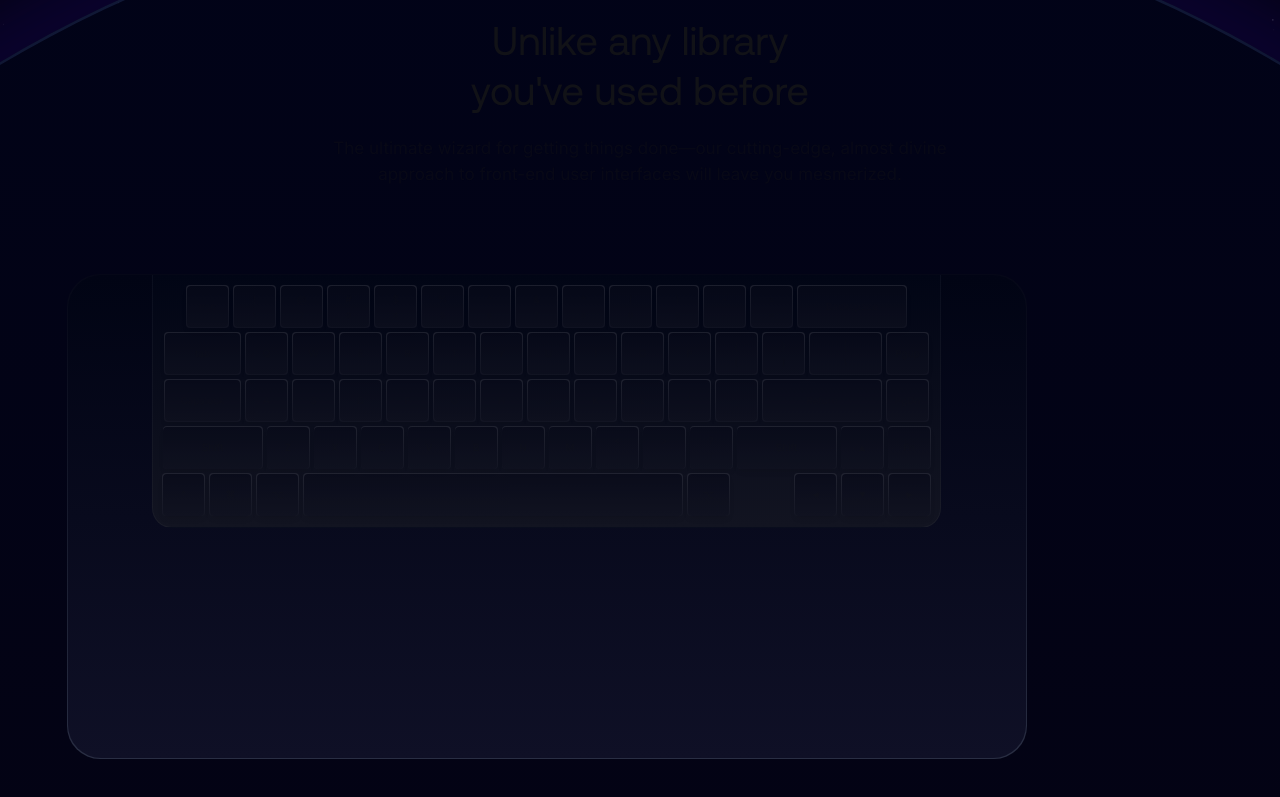
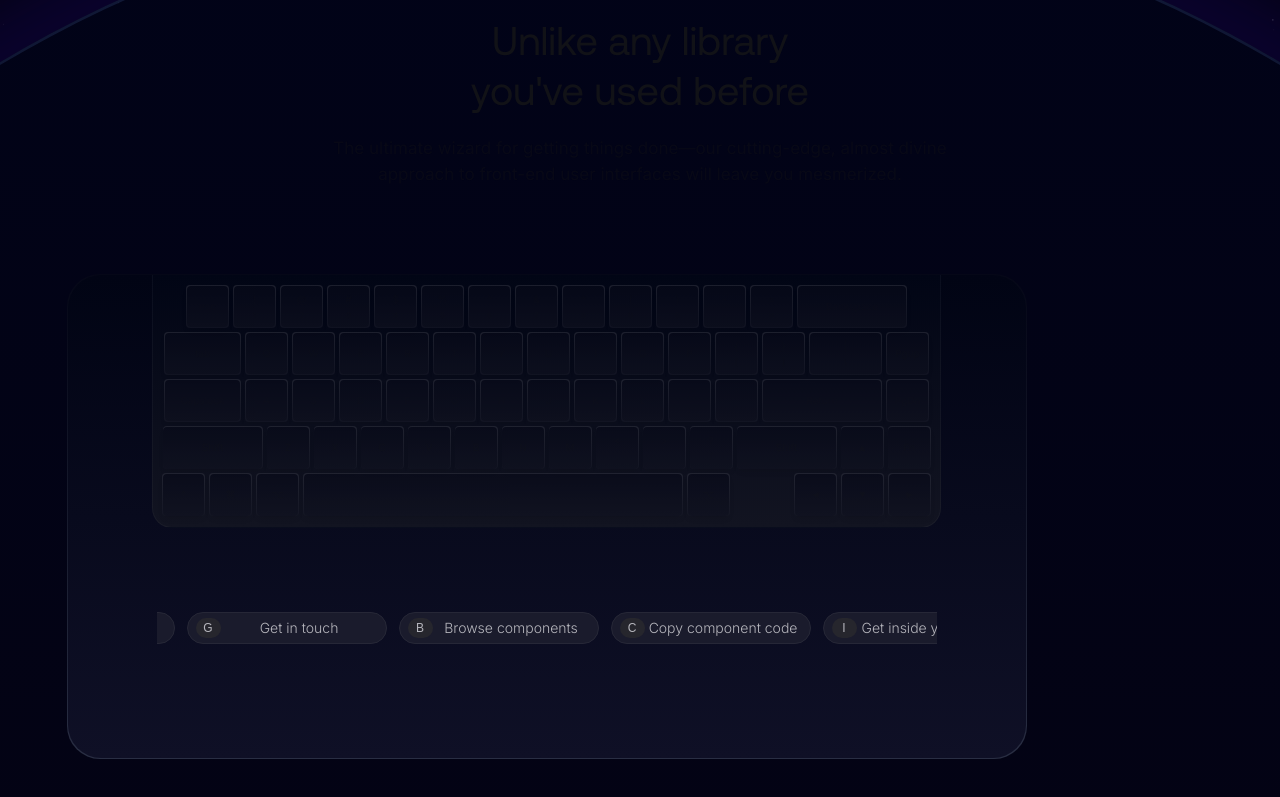
Before and after one commit to codedbyaadhi/wizard, a Next.js app: page / in a window 1280 px wide. Shown: the part 1834-2631 px from the top of the page. Built offline with nearby package versions, Linux system fonts and the light colour scheme.

Commit message:
ScrollableFlowbar component added to codebase

```diff
--- a/app/components/bentogrids/grids/keyboard/Flexiblity.tsx
+++ b/app/components/bentogrids/grids/keyboard/Flexiblity.tsx
@@ -1,12 +1,14 @@
 import Keyboard from "@/app/components/keyboard/Keyboard";
 import React from "react";
+import ScrollableFlowbar from "./ScrollableFlowbar";
 
 const Flexibility = () => {
   return (
     <div className="flex justify-center items-center w-[960px] h-[485px] bg-gradient-to-b from-[#050717] to-[#292e43] rounded-[33px]">
       <div className="w-[958px] h-[483.5px] bg-gradient-to-b from-[#010414] to-[#0F1026] rounded-[33px]">
-        <div className="flex items-center justify-center">
+        <div className="flex flex-col items-center justify-center gap-20">
           <Keyboard />
+          <ScrollableFlowbar />
         </div>
       </div>
     </div>
--- /dev/null
+++ b/app/components/bentogrids/grids/keyboard/ScrollableFlowbar.tsx
@@ -0,0 +1,83 @@
+/**
+ * Purpose:
+ * The ScrollableFlowbar component displays a horizontal, scrollable flow of items with a letter badge and descriptive text.
+ * Each item appears with a smooth scrolling animation, where each letter is displayed in a circular badge.
+ * The flow automatically scrolls through the items at a regular interval, with increased blur effect at the ends.
+ */
+
+"use client"; // Ensures this component works on the client-side with Next.js
+
+// Importing necessary libraries
+import { motion } from "framer-motion"; // Importing motion from framer-motion to handle animations
+import { useState, useEffect } from "react"; // Importing hooks for state management and side effects
+
+const ScrollableFlowbar = () => {
+  // Array of items, each containing a letter and text to display
+  const items = [
+    { letter: "O", text: "Open browser" },
+    { letter: "N", text: "Navigate to search" },
+    { letter: "S", text: "Search for wizard UI" },
+    { letter: "G", text: "Get in touch" },
+    { letter: "B", text: "Browse components" },
+    { letter: "C", text: "Copy component code" },
+    { letter: "I", text: "Get inside your project" },
+    { letter: "P", text: "Paste code on project" },
+    { letter: "N", text: "Now you have that" },
+  ];
+
+  // State hook for tracking the scroll position of the flow
+  const [scrollPosition, setScrollPosition] = useState(0);
+
+  // useEffect hook to handle automatic scrolling
+  useEffect(() => {
+    const positions = [0, -200, -420, -630, -840, -1120]; // Array of scroll positions for each item
+    let currentIndex = 0; // Index to track current position in the array of positions
+
+    // Set interval to change the scroll position every 2 seconds
+    const interval = setInterval(() => {
+      currentIndex = (currentIndex + 1) % positions.length; // Cycle through the positions array
+      setScrollPosition(positions[currentIndex]); // Update the scroll position state
+    }, 2000); // Change scroll position every 2 seconds
+
+    // Cleanup interval on component unmount to prevent memory leaks
+    return () => clearInterval(interval);
+  }, []); // Empty dependency array ensures this effect runs only once when the component mounts
+
+  return (
+    <div className="relative w-[780px] h-[40px] overflow-hidden opacity-70">
+      {/* Main container for the flow of items with hidden overflow for smooth scrolling */}
+
+      <motion.div
+        className="absolute flex items-center h-[40px] gap-3" // Position and style for the scrolling container
+        initial={{ x: 0 }} // Initial position for the motion animation
+        animate={{
+          x: scrollPosition, // Animate the x-axis based on scrollPosition state
+        }}
+        transition={{
+          duration: 1.2, // Duration of the animation
+          ease: "easeInOut", // Easing function for smooth transition
+        }}
+      >
+        {/* Map over the items array to display each item */}
+        {items.map(({ letter, text }, index) => (
+          <div
+            key={index} // Unique key for each item in the list
+            className="flex items-center justify-between w-auto h-[32px] border border-[#333441] bg-[#222331] rounded-full px-2 min-w-[200px]"
+          >
+            {/* Rounded Letter Badge */}
+            <div className="flex items-center justify-center w-[25px] h-[20px] bg-[#333] rounded-full text-white text-[12px] flex-shrink-0">
+              {letter} {/* Display the letter inside the badge */}
+            </div>
+
+            {/* Evenly Spaced Text */}
+            <p className="font-inter text-[14px] font-light text-white text-center flex-grow">
+              {text} {/* Display the descriptive text */}
+            </p>
+          </div>
+        ))}
+      </motion.div>
+    </div>
+  );
+};
+
+export default ScrollableFlowbar; // Export the component for use in other parts of the app
```
